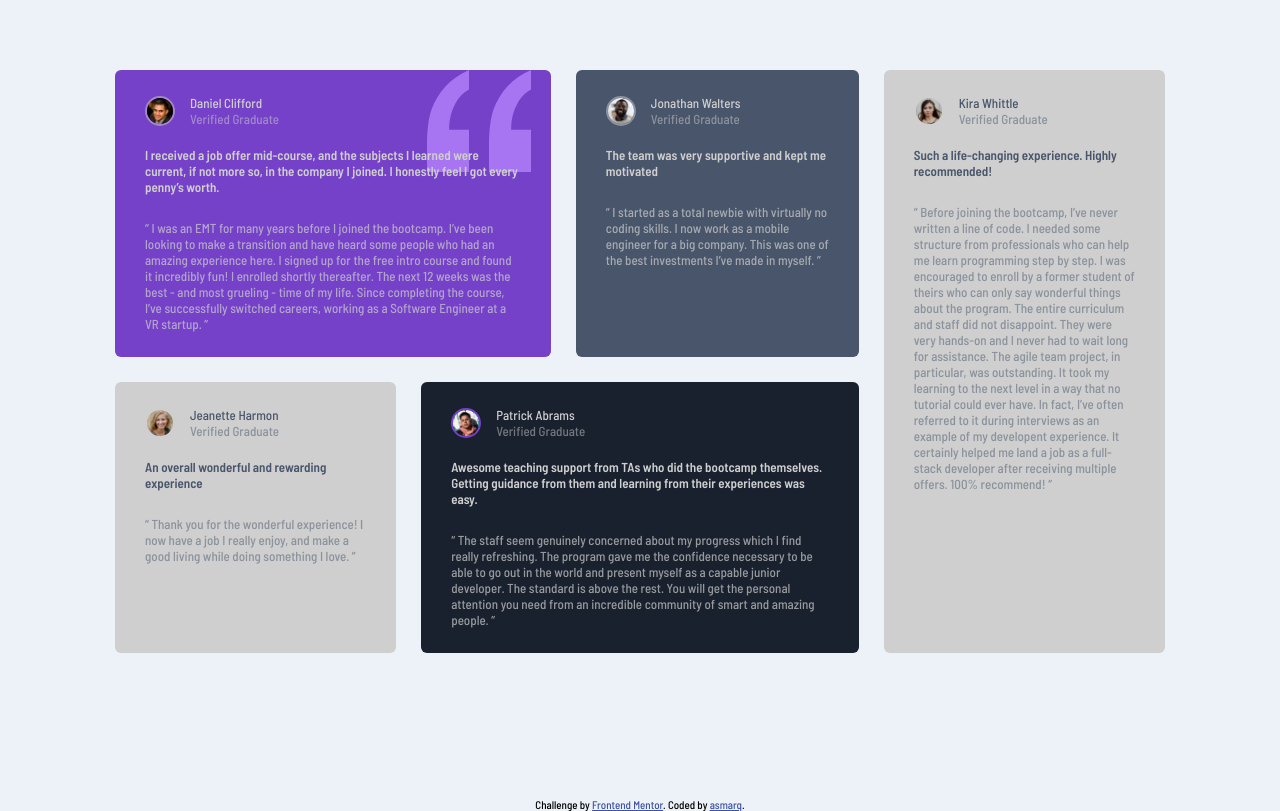
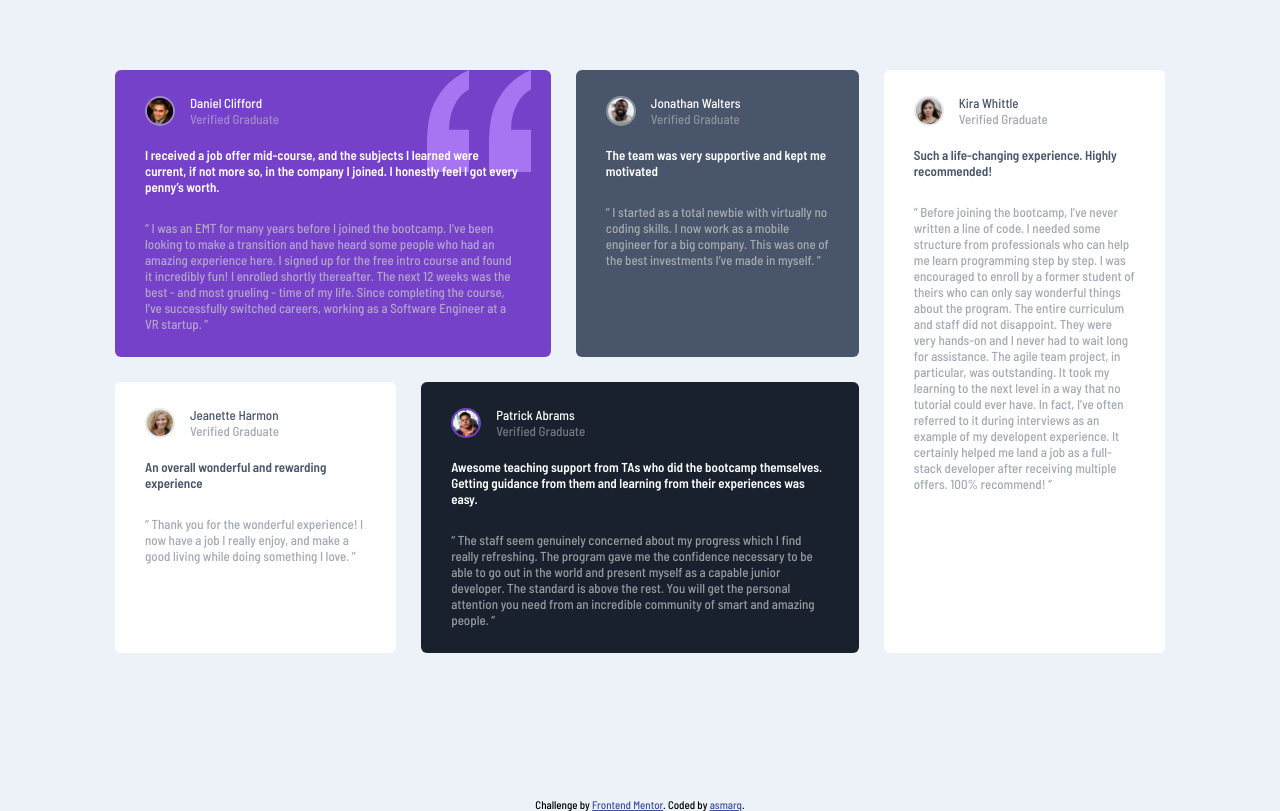
Before and after one commit to asmarq/fem-testimonial-grid-section, a plain HTML site: page index.html in a window 1280 px wide. Drawn offline with Linux system fonts and the light colour scheme; a script that the page names is missing.

Commit message:
Modification couleurs arrière-plan et témoignages

```diff
--- a/style.css
+++ b/style.css
@@ -2,8 +2,8 @@
   --violet: hsl(263, 55%, 52%);
   --dk-gray-blue: hsl(217, 19%, 35%);
   --dk-black-blue: hsl(219, 29%, 14%);
-  --white: hsl(0, 0%, 81%);
-  --light-gray: hsl(0, 0%, 100%);
+  --white: hsl(0, 0%, 100%);
+  --light-gray: hsl(0, 0%, 81%);
   --light-blue: hsl(210, 46%, 95%);
 }
 
```
